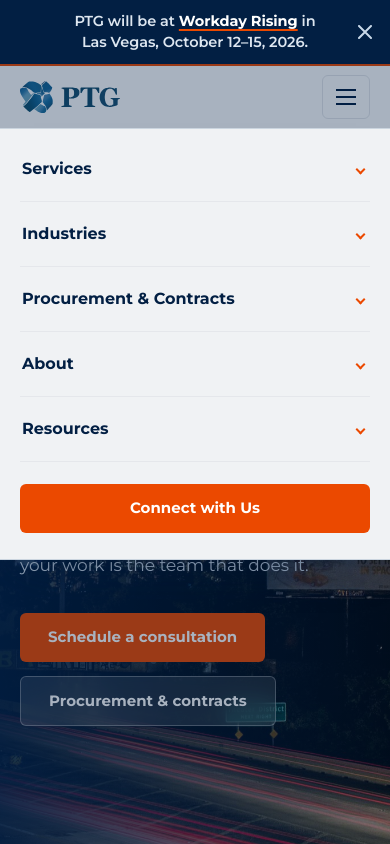
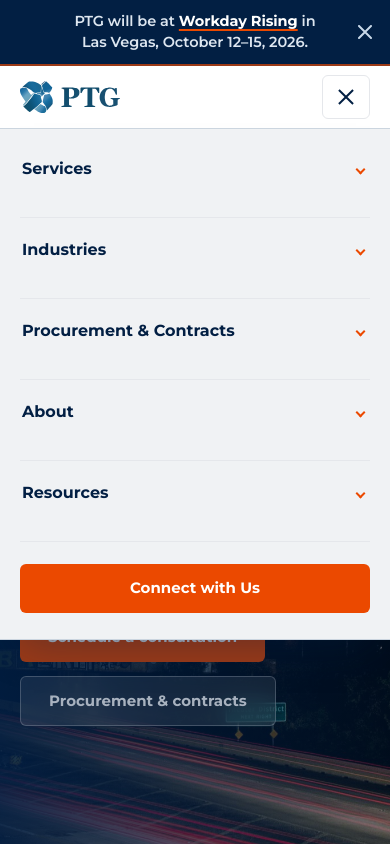
Before and after one commit to tjordanbennett/ptg, a Next.js app: page / in a window 390 px wide. Both pictures are taken after a click on the button 346 px from the left and 97 px from the top of the page. Shown: the top 844 px of the page. Built offline with nearby package versions, Linux system fonts and the light colour scheme.

Commit message:
fix mobile nav

```diff
--- a/app/globals.css
+++ b/app/globals.css
@@ -9,6 +9,13 @@
 
 :root {
   --font-montserrat: "Montserrat", Helvetica, Arial, sans-serif;
+
+  /* Header height, single source of truth. Also set inline on <header> itself
+     (HEADER_H in SiteHeader.tsx) for descendants; declared here so consumers
+     OUTSIDE the header — the mobile scrim, which had to move out of the
+     header's stacking context — resolve a real value instead of silently
+     falling back to a default that happened to match. */
+  --ptg-header-h: 62px;
 }
 
 @layer base {
@@ -807,6 +814,110 @@
   cursor: default;
 }
 
+
+
+/* Mobile submenu: animates to CONTENT height without measuring it in JS.
+   `grid-template-rows: 0fr → 1fr` is the reliable way to do that — height:auto
+   is not animatable, and a fixed max-height either clips long menus or eases
+   against empty space on short ones. The child needs `overflow: hidden` and
+   `min-height: 0` or the row refuses to collapse.
+   Closed state is `visibility: hidden` so the links leave the tab order — a
+   0fr row still contains focusable children otherwise. */
+.ptg-submenu {
+  display: grid;
+  grid-template-rows: 0fr;
+  opacity: 0;
+  visibility: hidden;
+  transition: grid-template-rows 0.28s cubic-bezier(0.22, 1, 0.36, 1),
+    opacity 0.18s ease, visibility 0s linear 0.28s;
+}
+.ptg-submenu[data-open="true"] {
+  grid-template-rows: 1fr;
+  opacity: 1;
+  visibility: visible;
+  transition: grid-template-rows 0.28s cubic-bezier(0.22, 1, 0.36, 1),
+    opacity 0.2s ease 0.04s, visibility 0s;
+}
+.ptg-submenu > ul {
+  overflow: hidden;
+  min-height: 0;
+}
+
+.ptg-subchevron {
+  transition: transform 0.28s cubic-bezier(0.22, 1, 0.36, 1);
+}
+
+@media (prefers-reduced-motion: reduce) {
+  .ptg-submenu,
+  .ptg-submenu[data-open="true"],
+  .ptg-subchevron {
+    transition: none;
+  }
+}
+
+/* ── Mobile nav: burger↔X, and a drawer that animates both ways ────────
+   The drawer is always in the DOM and toggled by `data-open`. Conditional
+   rendering could only animate IN — React unmounts the node before an exit
+   transition can run, which is why it used to blink shut.
+   `visibility` is transitioned with a delay so the panel stays hittable and
+   focusable for the length of the fade, then drops out of the tab order. */
+.ptg-burger span {
+  display: block;
+  width: 20px;
+  height: 2px;
+  background: #021f43;
+  transition: transform 0.26s cubic-bezier(0.22, 1, 0.36, 1),
+    opacity 0.16s ease;
+}
+/* Bars sit at 0 / 7 / 14px (2px tall, 5px gap), so ±7px brings the outer two
+   onto the centre line before they rotate into the cross. */
+.ptg-burger[aria-expanded="true"] span:nth-child(1) {
+  transform: translateY(7px) rotate(45deg);
+}
+.ptg-burger[aria-expanded="true"] span:nth-child(2) {
+  opacity: 0;
+  transform: scaleX(0.3);
+}
+.ptg-burger[aria-expanded="true"] span:nth-child(3) {
+  transform: translateY(-7px) rotate(-45deg);
+}
+
+.ptg-drawer {
+  opacity: 0;
+  visibility: hidden;
+  transform: translateY(-10px);
+  transition: opacity 0.2s ease, transform 0.26s cubic-bezier(0.22, 1, 0.36, 1),
+    visibility 0s linear 0.26s;
+}
+.ptg-drawer[data-open="true"] {
+  opacity: 1;
+  visibility: visible;
+  transform: none;
+  transition: opacity 0.2s ease, transform 0.26s cubic-bezier(0.22, 1, 0.36, 1),
+    visibility 0s;
+}
+
+.ptg-scrim {
+  opacity: 0;
+  visibility: hidden;
+  transition: opacity 0.22s ease, visibility 0s linear 0.22s;
+}
+.ptg-scrim[data-open="true"] {
+  opacity: 1;
+  visibility: visible;
+  transition: opacity 0.22s ease, visibility 0s;
+}
+
+@media (prefers-reduced-motion: reduce) {
+  .ptg-burger span,
+  .ptg-drawer,
+  .ptg-drawer[data-open="true"],
+  .ptg-scrim,
+  .ptg-scrim[data-open="true"] {
+    transition: none;
+  }
+}
+
 @media (min-width: 1041px) {
   .ptg-drawer,
   .ptg-scrim {
--- a/components/HomeHero.tsx
+++ b/components/HomeHero.tsx
@@ -121,7 +121,11 @@
         <div style={{ maxWidth: 1320, margin: "0 auto", padding: "clamp(13px,1.5vw,17px) clamp(20px,4vw,48px)", display: "flex", flexWrap: "wrap", alignItems: "center", justifyContent: "space-between", gap: "clamp(20px,3vw,48px)" }}>
           {/* Small headline, not a label — wraps into a short stack on the left third */}
           <p style={{ margin: 0, flex: "0 1 auto", maxWidth: "30ch", fontSize: "clamp(13.5px,1.05vw,15px)", fontWeight: 700, lineHeight: 1.35, letterSpacing: "-0.01em", color: "#FFFFFF", textWrap: "balance" }}>{customers.heading}</p>
-          <div style={{ flex: "0 1 74%", minWidth: 280 }}>
+          {/* `1 1 0` + minWidth 0, NOT a percentage basis. At 74% the track claimed
+              906px of a 1224px content box; with the heading at 305px and a 43px
+              gap that came to 1254px and the track wrapped to its own line.
+              Taking the remaining space instead can't overflow at any width. */}
+          <div style={{ flex: "1 1 320px", minWidth: 0 }}>
             <CustomerMarquee customers={customers.names} />
           </div>
         </div>
--- a/components/SiteHeader.tsx
+++ b/components/SiteHeader.tsx
@@ -123,29 +123,29 @@
         <div className="ptg-nav-mobile">
           <button
             type="button"
+            className="ptg-burger"
             aria-expanded={mobileOpen}
             aria-controls="ptg-mobile-nav"
-            aria-label="Menu"
+            aria-label={mobileOpen ? "Close menu" : "Open menu"}
             onClick={() => setMobileOpen((v) => !v)}
             style={{ display: "flex", flexDirection: "column", justifyContent: "center", gap: 5, background: "none", border: "1px solid #E5E7EB", borderRadius: 6, padding: "0 13px", minWidth: 46, minHeight: 44, cursor: "pointer" }}
           >
-            <span aria-hidden="true" style={{ display: "block", width: 20, height: 2, background: "#021F43" }} />
-            <span aria-hidden="true" style={{ display: "block", width: 20, height: 2, background: "#021F43" }} />
-            <span aria-hidden="true" style={{ display: "block", width: 20, height: 2, background: "#021F43" }} />
+            <span aria-hidden="true" />
+            <span aria-hidden="true" />
+            <span aria-hidden="true" />
           </button>
         </div>
       </div>
 
-      {mobileOpen ? (
+      {/* Mounted at all times, shown via `data-open`. Conditional rendering can
+          animate IN but never OUT — React removes the node before a transition
+          can run, which is why this used to blink shut. Closed state is
+          `visibility: hidden`, so the links stay out of the tab order.
+          The drawer stays INSIDE <header> because it is positioned off it
+          (`top: 100%`); the scrim does not — see below. */}
+      {(
         <>
-          <button
-            type="button"
-            aria-label="Close menu"
-            tabIndex={-1}
-            className="ptg-scrim"
-            onClick={() => setMobileOpen(false)}
-          />
-          <nav id="ptg-mobile-nav" aria-label="Primary" className="ptg-drawer">
+          <nav id="ptg-mobile-nav" aria-label="Primary" className="ptg-drawer" data-open={mobileOpen}>
             {site.nav.map((item, i) => (
               <MobileItem
                 key={item.label}
@@ -159,8 +159,23 @@
             </Link>
           </nav>
         </>
-      ) : null}
+      )}
     </header>
+
+    {/* Scrim lives OUTSIDE <header>, and that placement is the whole point.
+        The header is sticky with z-index 100, so it opens its own stacking
+        context — a scrim nested inside it has its z-index resolved against the
+        header's own children, so it painted over the logo and the nav bar and
+        washed them out. Out here it sits in the root context below the header,
+        which is what "dim the page behind the drawer" actually means. */}
+    <button
+      type="button"
+      aria-label="Close menu"
+      tabIndex={-1}
+      className="ptg-scrim"
+      data-open={mobileOpen}
+      onClick={() => setMobileOpen(false)}
+    />
     </>
   );
 }
@@ -252,9 +267,14 @@
         style={{ width: "100%", display: "flex", alignItems: "center", justifyContent: "space-between", background: "none", border: 0, fontFamily: "inherit", fontSize: 16, fontWeight: 700, color: "#021F43", padding: "16px 2px", minHeight: 44, cursor: "pointer", textAlign: "left" }}
       >
         {item.label}
-        <span aria-hidden="true" style={{ width: 7, height: 7, borderRight: "2px solid #EB4900", borderBottom: "2px solid #EB4900", transform: isOpen ? "rotate(225deg)" : "rotate(45deg)", display: "block", flex: "0 0 auto", marginRight: 4 }} />
+        <span aria-hidden="true" className="ptg-subchevron" style={{ width: 7, height: 7, borderRight: "2px solid #EB4900", borderBottom: "2px solid #EB4900", transform: isOpen ? "rotate(225deg)" : "rotate(45deg)", display: "block", flex: "0 0 auto", marginRight: 4 }} />
       </button>
-      {isOpen ? (
+      {/* Always mounted, height animated via the grid-rows 0fr→1fr technique —
+          the only way to transition to CONTENT height without measuring it in
+          JS. Conditional rendering could animate open but never closed. The
+          inner element carries `overflow: hidden; min-height: 0`, without which
+          the row can't actually collapse. */}
+      <div className="ptg-submenu" data-open={isOpen}>
         <ul style={{ display: "flex", flexDirection: "column", gap: 2, padding: "2px 0 14px 16px", marginLeft: 4, borderLeft: "2px solid #E5E7EB" }}>
           {flat.map((link) => (
             <li key={link.label}>
@@ -264,7 +284,7 @@
             </li>
           ))}
         </ul>
-      ) : null}
+      </div>
     </div>
   );
 }
```
